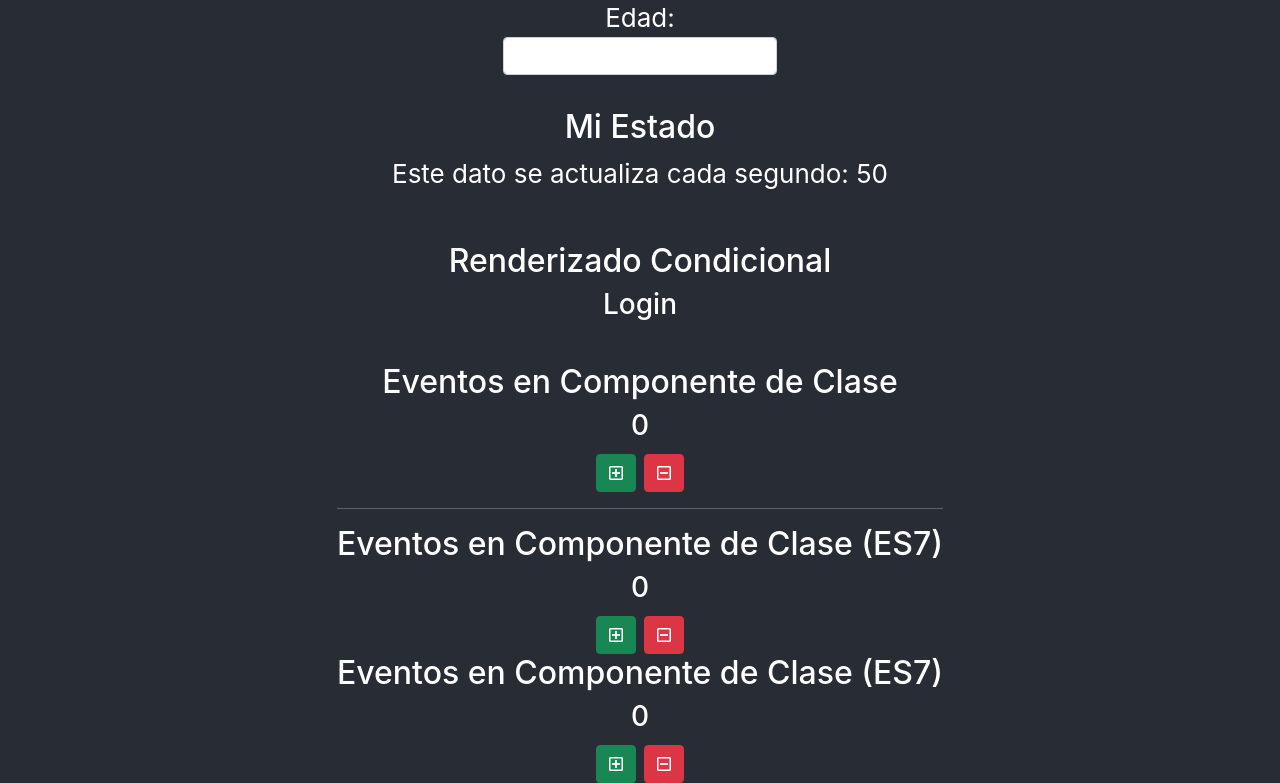
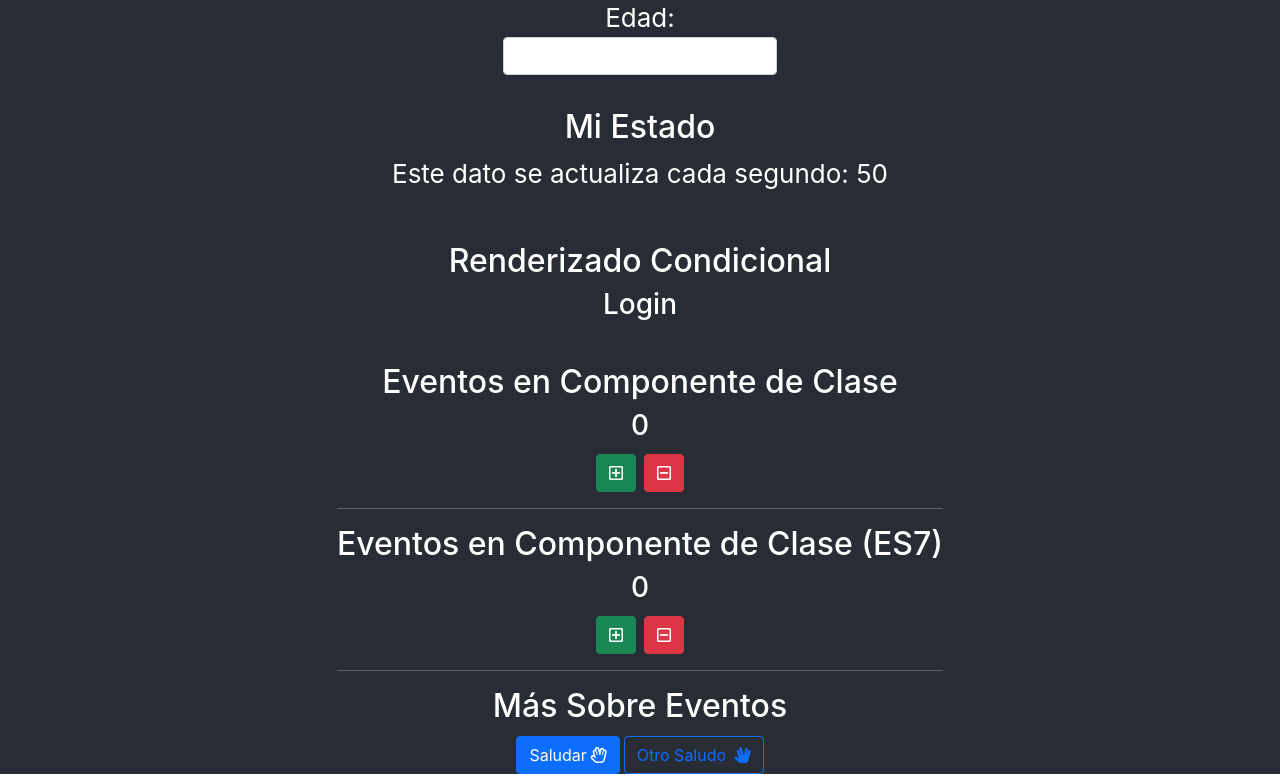
Before and after one commit to alexdta/react_basico, a React (Create React App) app: page / in a window 1280 px wide. Shown: the part 1186-1969 px from the top of the page. Built offline with nearby package versions, Linux system fonts and the light colour scheme.

Commit message:
Eventos Nativos, Sintéticos & Personalizados

```diff
--- a/src/App.js
+++ b/src/App.js
@@ -7,7 +7,7 @@ import Presy from "./components/Presentacion";
 import PresFnc from "./components/PresentacionFnc";
 import Est from "./components/Estado";
 import RenderIf from "./components/RenderCondicional";
-import { Eventos, EventosES7 } from "./components/Eventos";
+import { Eventos, EventosES7, MasSobreEventos} from "./components/Eventos";
 // ================================================================
 
 // ================================================================
@@ -123,7 +123,8 @@ function App() {
 					<Eventos />
 					<hr />
 					<EventosES7 />
-					<EventosES7 />
+          <hr />
+          <MasSobreEventos />
 				</section>
 			</header>
 		</div>
--- a/src/components/Eventos.js
+++ b/src/components/Eventos.js
@@ -81,3 +81,25 @@ export class EventosES7 extends Component {
 		);
 	}
 }
+
+const MiBoton =(props) => (
+  <button className="btn btn-outline-primary" onClick={props.miOnClick}>Otro Saludo <i className="ms-1 fas fa-hand-spock"></i></button>
+);
+
+export class MasSobreEventos extends Component {
+	handleClick = (e, mensaje) => {
+		console.log(mensaje);
+	};
+
+	render() {
+		return (
+			<div>
+				<h2>Más Sobre Eventos</h2>
+				<button className="btn btn-primary me-1" onClick={(e) => this.handleClick(e, "Hola Que Hace!?")}>
+					Saludar<i className="ms-1 far fa-hand-spock"></i>
+				</button>
+        <MiBoton miOnClick={(e) => this.handleClick(e, "Que Tal!?")}></MiBoton>
+			</div>
+		);
+	}
+}
```
